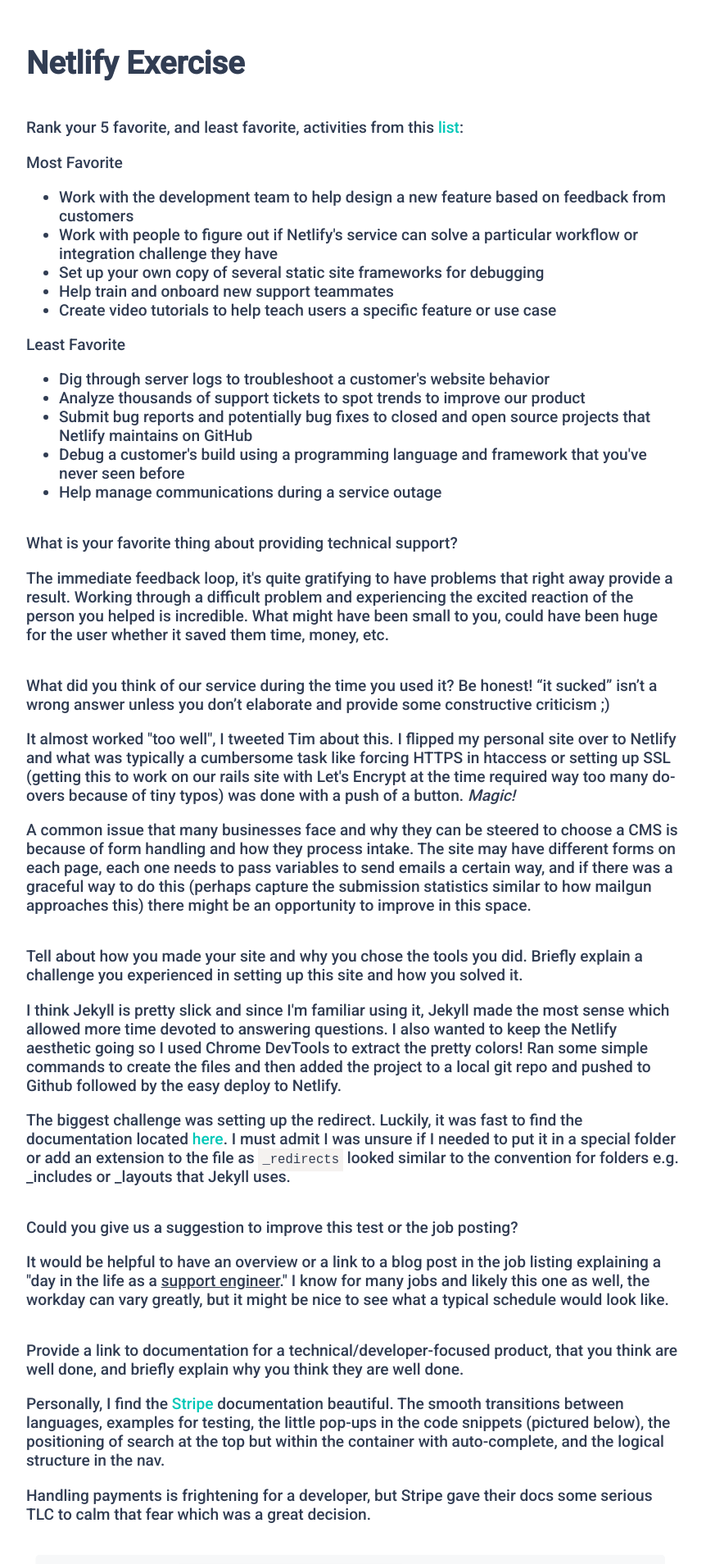
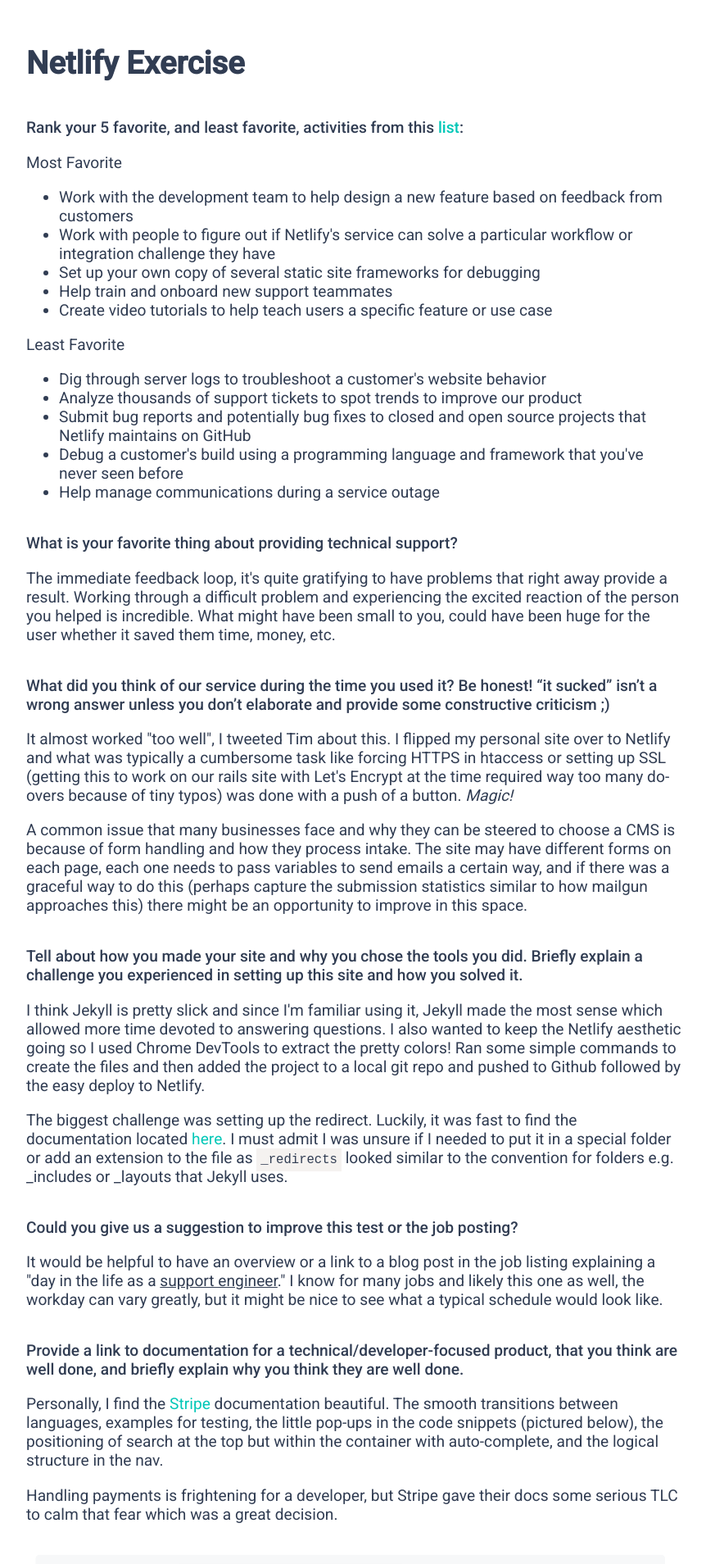
Before and after one commit to nhaglind/netlify-exercise, a Jekyll site: the page built from index.md, in a window 1280 px wide. Shown: the top 1908 px of the page at 82% size, without its empty margins (208-1070 px from the left). Built offline with Jekyll 4.4.1, drawn with Linux system fonts in a browser that asks for light colours.

Commit message:
Add additional weight

```diff
--- a/_layouts/default.html
+++ b/_layouts/default.html
@@ -6,7 +6,7 @@
   <meta http-equiv="X-UA-Compatible" content="ie=edge">
   <title>Netlify Exercise</title>
   <link rel="stylesheet" type="text/css" href="assets/style.css">
-  <link href="https://fonts.googleapis.com/css?family=Roboto:500" rel="stylesheet">
+  <link href="https://fonts.googleapis.com/css?family=Roboto:400,500" rel="stylesheet">
 
 </head>
 <body>
```
